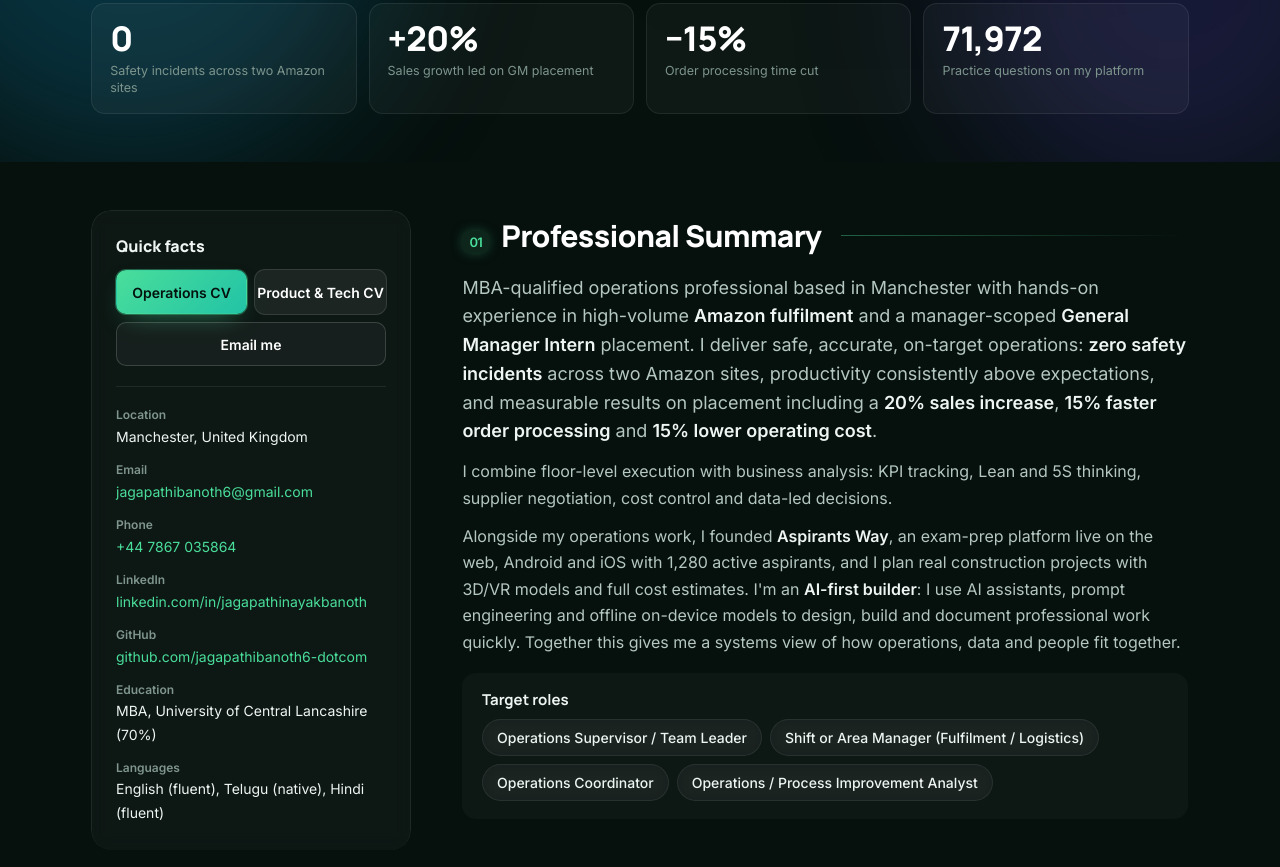
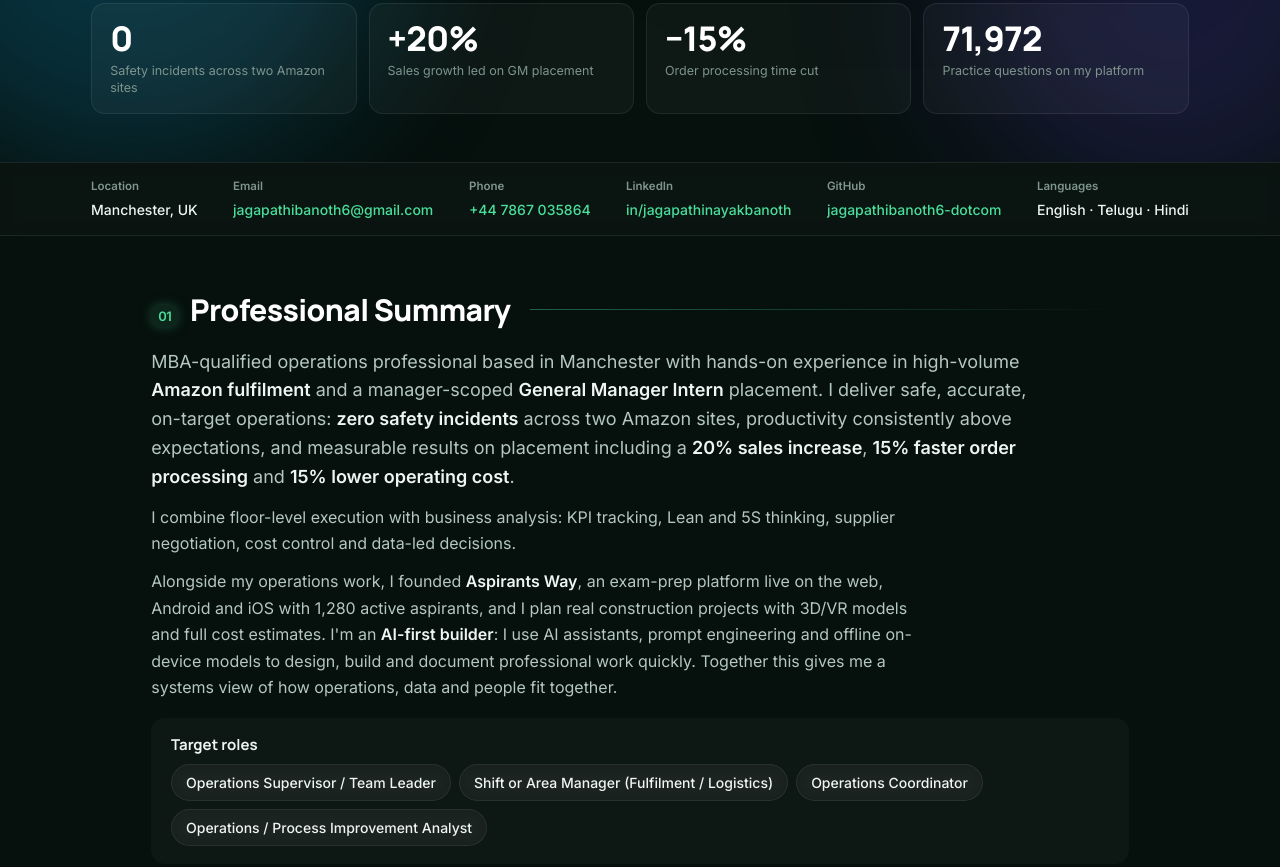
Before and after one commit to jagapathibanoth6-dotcom/Jagapathi-Portfolio, a plain HTML site: page index.html in a window 1280 px wide. Shown: the part 722-1589 px from the top of the page. Drawn offline with Linux system fonts and the light colour scheme; animation ran at ten frames a second.

Commit message:
Remove sidebar; full-width content with a compact fact strip
Co-Authored-By: Claude Opus 5.5 <noreply@anthropic.com>
Claude-Session: https://claude.ai/code/session_017waCdsuBnEChHXEuFhZppV

```diff
--- a/index.html
+++ b/index.html
@@ -24,7 +24,7 @@
 <link rel="preconnect" href="https://fonts.googleapis.com">
 <link rel="preconnect" href="https://fonts.gstatic.com" crossorigin>
 <link href="https://fonts.googleapis.com/css2?family=Manrope:wght@600;700;800&family=Inter:wght@400;500;600&display=swap" rel="stylesheet">
-<link rel="stylesheet" href="styles.css?v=11.0">
+<link rel="stylesheet" href="styles.css?v=12.0">
 
 <script type="application/ld+json">
 {
@@ -139,29 +139,21 @@
   </div>
 </section>
 
+<section class="factbar" aria-label="Quick facts">
+  <ul>
+    <li><span>Location</span><b>Manchester, UK</b></li>
+    <li><span>Email</span><a href="mailto:jagapathibanoth6@gmail.com?subject=Opportunity%20for%20Jagapathi%20Nayak%20Banoth">jagapathibanoth6@gmail.com</a></li>
+    <li><span>Phone</span><a href="tel:+447867035864">+44 7867 035864</a></li>
+    <li><span>LinkedIn</span><a href="https://www.linkedin.com/in/jagapathinayakbanoth" target="_blank" rel="noopener">in/jagapathinayakbanoth</a></li>
+    <li><span>GitHub</span><a href="https://github.com/jagapathibanoth6-dotcom" target="_blank" rel="noopener">jagapathibanoth6-dotcom</a></li>
+    <li><span>Languages</span><b>English · Telugu · Hindi</b></li>
+  </ul>
+</section>
+
 <div class="layout">
 
   <!-- ============ SIDEBAR / PROFILE ============ -->
-  <aside class="side" aria-label="Profile">
-    <div class="profile">
-      <h2 class="side-title">Quick facts</h2>
-      <div class="side-actions">
-        <a href="resume.html?v=20261121" class="btn btn-primary">Operations CV</a>
-        <a href="resume-tech.html?v=20261121" class="btn btn-primary btn-alt">Product &amp; Tech CV</a>
-        <a href="mailto:jagapathibanoth6@gmail.com?subject=Opportunity%20for%20Jagapathi%20Nayak%20Banoth" class="btn btn-outline btn-span">Email me</a>
-      </div>
 
-      <dl class="facts">
-        <div><dt>Location</dt><dd>Manchester, United Kingdom</dd></div>
-        <div><dt>Email</dt><dd><a href="mailto:jagapathibanoth6@gmail.com">jagapathibanoth6@gmail.com</a></dd></div>
-        <div><dt>Phone</dt><dd><a href="tel:+447867035864">+44 7867 035864</a></dd></div>
-        <div><dt>LinkedIn</dt><dd><a href="https://www.linkedin.com/in/jagapathinayakbanoth" target="_blank" rel="noopener">linkedin.com/in/jagapathinayakbanoth</a></dd></div>
-        <div><dt>GitHub</dt><dd><a href="https://github.com/jagapathibanoth6-dotcom" target="_blank" rel="noopener">github.com/jagapathibanoth6-dotcom</a></dd></div>
-        <div><dt>Education</dt><dd>MBA, University of Central Lancashire (70%)</dd></div>
-        <div><dt>Languages</dt><dd>English (fluent), Telugu (native), Hindi (fluent)</dd></div>
-      </dl>
-    </div>
-  </aside>
 
   <!-- ============ MAIN ============ -->
   <main class="main">
@@ -491,6 +483,6 @@
   </main>
 </div>
 
-<script src="script.js?v=11.0" defer></script>
+<script src="script.js?v=12.0" defer></script>
 </body>
 </html>
--- a/script.js
+++ b/script.js
@@ -63,7 +63,7 @@
     const plan = [
       ['.kpi', 'pop'], ['.job', 'slide-left'], ['.proj', 'flip'], ['.skill', 'zoom'],
       ['.techskills', 'slide-right'], ['.lp', 'rise'], ['.edu', 'blur'], ['.target', 'rise'],
-      ['.sub-title', 'curtain'], ['.form', 'rise'], ['.c-list', 'slide-left'], ['.profile', 'blur']
+      ['.sub-title', 'curtain'], ['.form', 'rise'], ['.c-list', 'slide-left'], ['.factbar li', 'rise']
     ];
     const animEls = [];
     plan.forEach(([sel, kind]) => $$(sel).forEach((el, i) => {
@@ -89,7 +89,7 @@
 
   /* Mouse-follow glare on cards */
   if (!reduced && matchMedia('(hover:hover) and (pointer:fine)').matches) {
-    $$('.kpi,.job,.proj,.skill,.edu,.techskills,.lp,.form,.profile,.certs li').forEach(card => {
+    $$('.kpi,.job,.proj,.skill,.edu,.techskills,.lp,.form,.certs li').forEach(card => {
       card.classList.add('glare');
       card.addEventListener('pointermove', e => {
         const r = card.getBoundingClientRect();
--- a/styles.css
+++ b/styles.css
@@ -513,3 +513,22 @@ strong,b{color:var(--ink)}
 }
 @media print{.js [data-anim],.js [data-anim] .stg{opacity:1!important;transform:none!important;filter:none!important;clip-path:none!important}.glare::after{display:none}}
 .js [data-anim].done{transition:opacity .3s,transform .25s,filter .3s,box-shadow .25s,border-color .25s;transition-delay:0ms}
+/* ===== Full-width layout + fact strip (sidebar removed) ===== */
+.layout{grid-template-columns:minmax(0,1fr);max-width:1080px}
+.factbar{border-top:1px solid var(--line);border-bottom:1px solid var(--line);background:rgba(255,255,255,.02);backdrop-filter:blur(8px);-webkit-backdrop-filter:blur(8px)}
+.factbar ul{list-style:none;max-width:1200px;margin:0 auto;padding:14px max(4vw,20px);display:grid;grid-template-columns:repeat(6,minmax(0,1fr));gap:12px 20px}
+.factbar li{display:flex;flex-direction:column;gap:2px;min-width:0}
+.factbar span{font-size:11.5px;font-weight:600;color:var(--mute)}
+.factbar b,.factbar a{font-size:14px;font-weight:500;overflow-wrap:anywhere}
+.factbar b{color:var(--ink)}
+.kpis{grid-template-columns:repeat(4,minmax(0,1fr))}
+.skills{grid-template-columns:repeat(3,minmax(0,1fr))}
+@media (max-width:1000px){.factbar ul{grid-template-columns:repeat(3,minmax(0,1fr))}}
+@media (max-width:560px){.factbar ul{grid-template-columns:repeat(2,minmax(0,1fr))}}
+@media print{.factbar{background:none;border-color:#e4e7eb}.factbar b{color:#14171c}}
+.factbar ul{grid-template-columns:repeat(6,auto);justify-content:space-between}
+.factbar b,.factbar a{white-space:nowrap;overflow-wrap:normal}
+@media (max-width:1000px){.factbar ul{grid-template-columns:repeat(3,auto)}}
+@media (max-width:560px){.factbar ul{grid-template-columns:1fr 1fr;justify-content:stretch}.factbar li:nth-child(2),.factbar li:nth-child(4){grid-column:1/-1}}
+.sec p{max-width:78ch}
+@media (max-width:560px){.factbar li:nth-child(5),.factbar li:nth-child(6){grid-column:1/-1}.factbar ul{gap:10px 16px}}
```
